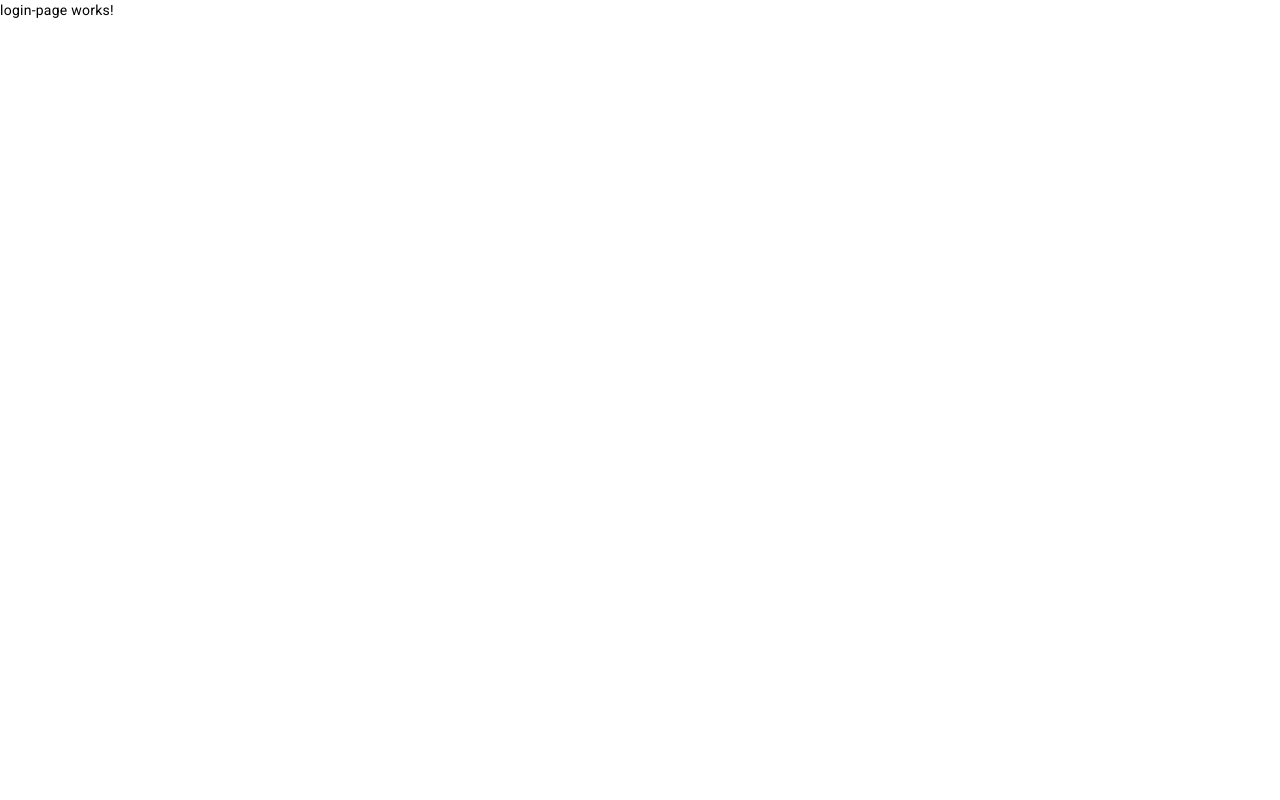
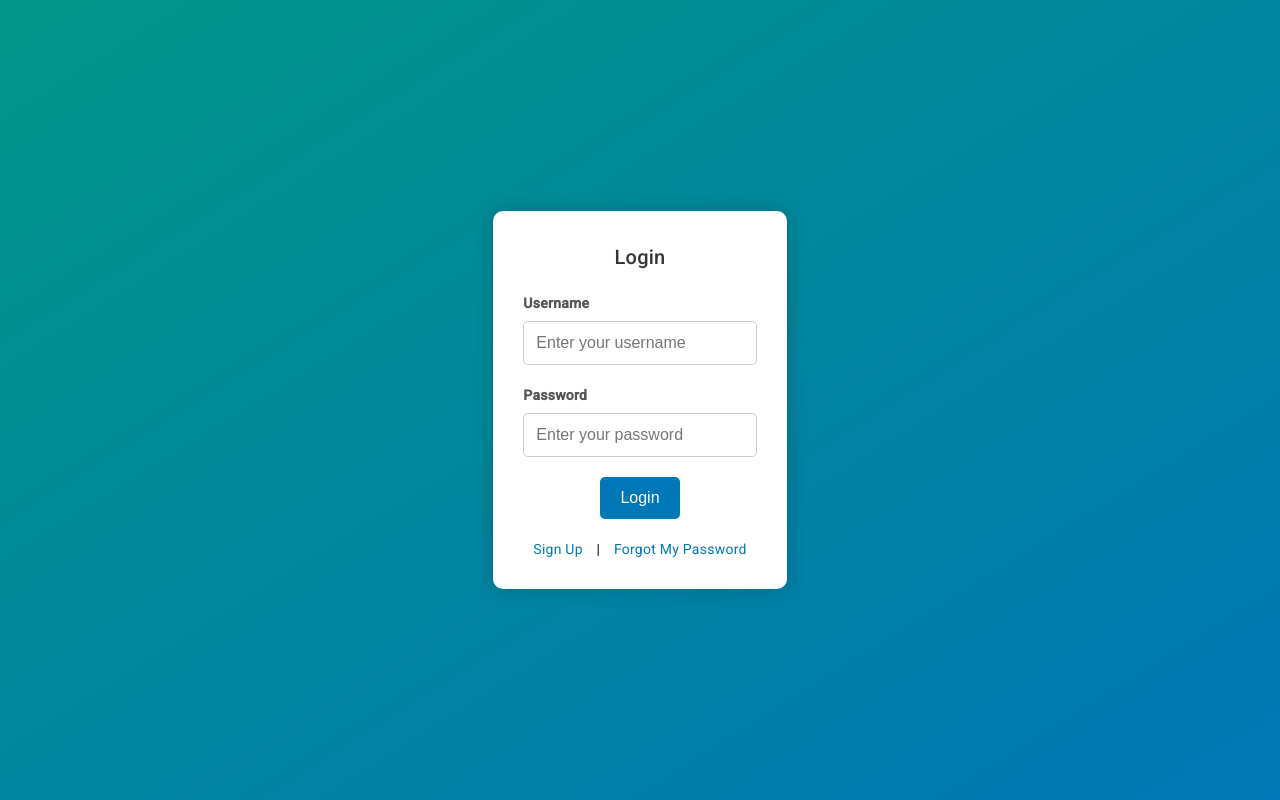
Before and after one commit to VladBradea/Tehnologii-Web, an Angular app in the folder Frontend/quiz-grade-management-system/: page /login-page in a window 1280 px wide. Built offline with nearby package versions, Linux system fonts and the light colour scheme.

Commit message:
made the login and signup pages

```diff
--- a/Frontend/quiz-grade-management-system/src/app/first-page/test-component.component.css
+++ b/Frontend/quiz-grade-management-system/src/app/first-page/test-component.component.css
@@ -45,6 +45,8 @@ body {
   margin-left: auto;
 }
 
+
+
 .openai-footer {
   background-color: #1e1e1e;
   color: white;
@@ -54,3 +56,57 @@ body {
   bottom: 0;
   width: 100%;
 }
+
+/* Animated background */
+.animated-background {
+  position: fixed;
+  top: 0;
+  left: 0;
+  width: 100%;
+  height: 100%;
+  background: linear-gradient(45deg, #333333, #3CA74D);
+  background-size: 400% 400%;
+  animation: backgroundAnimation 10s infinite;
+  z-index: -1; /* Push the background to the back */
+}
+
+@keyframes backgroundAnimation {
+  0% {
+      background-position: 0% 50%;
+  }
+  50% {
+      background-position: 100% 50%;
+  }
+  100% {
+      background-position: 0% 50%;
+  }
+}
+
+.openai-header {
+  /* Header styles */
+  position: relative;
+  z-index: 1; /* Keep the header on top */
+}
+
+
+.content-container {
+  background-color: #e9010100; /* Gray background color */
+  display: flex;
+  justify-content: center;
+  align-items: center;
+  min-height: 100vh;
+  position: fixed;
+  top: 0;
+  left: 0;
+  right: 0;
+  bottom: 0;
+}
+
+.content {
+  text-align: center; /* Center the content within the container */
+  padding: 20px;
+  background-color: rgba(255, 247, 247, 0.478); /* Set the background color of the content to white */
+  z-index: 1; /* Bring the content to the front */
+  max-width: 800px; /* Set a maximum width for the content */
+  width: 100%; /* Ensure the content expands to fill the container vertically */
+}
--- a/Frontend/quiz-grade-management-system/src/app/first-page/test-component.component.html
+++ b/Frontend/quiz-grade-management-system/src/app/first-page/test-component.component.html
@@ -6,6 +6,9 @@
     <link rel="stylesheet" href="test-component.component.css">
 </head>
 <body>
+    <div class="animated-background">
+        <div class="stars"></div> <!-- Add stars to the background -->
+    </div> <!-- Add this div for the background -->
     <header class="openai-header">
         <nav>
             <ul class="nav-menu">
@@ -20,12 +23,14 @@
         </nav>
     </header>
 
-    <main>
-        <section class="content">
-            <h1>Welcome to Quiz grade management system</h1>
-            <p>Your content goes here.</p>
-        </section>
-    </main>
+    <div class="content-container">
+        <main>
+            <section class="content">
+                <h1>Welcome to Quiz grade management system</h1>
+                <p> Some text..</p>
+            </section>
+        </main>
+    </div>
 
     <footer class="openai-footer">
         <p>&copy; 2023 Your Company. All rights reserved.</p>
--- a/Frontend/quiz-grade-management-system/src/app/login-page/login-page.component.css
+++ b/Frontend/quiz-grade-management-system/src/app/login-page/login-page.component.css
@@ -0,0 +1,75 @@
+body {
+    display: flex;
+    justify-content: center;
+    align-items: center;
+    height: 100vh;
+    margin: 0;
+    background: linear-gradient(to bottom right, #009688, #0077b6);
+}
+
+.login-container {
+    background-color: #fff;
+    box-shadow: 0px 0px 20px rgba(0, 0, 0, 0.2);
+    padding: 30px; /* Increased container padding */
+    border-radius: 10px;
+    text-align: center;
+}
+
+.login-container h2 {
+    margin: 0 0 20px;
+    color: #333;
+}
+
+.input-container {
+    text-align: left;
+    margin: 0 0 20px;
+}
+
+label {
+    display: block;
+    margin: 0 0 8px;
+    font-weight: 600;
+    color: #555;
+}
+
+.input-container input {
+    width: 100%;
+    padding: 12px;
+    border: 1px solid #ccc;
+    border-radius: 5px;
+    font-size: 16px;
+    box-sizing: border-box;
+}
+
+button {
+    background: #0077b6;
+    color: #fff;
+    border: none;
+    border-radius: 5px;
+    padding: 12px 20px;
+    font-size: 16px;
+    cursor: pointer;
+    transition: background 0.3s ease;
+}
+
+button:hover {
+    background: #005a8d;
+}
+
+button:focus {
+    outline: none;
+}
+
+.options {
+    margin-top: 20px;
+}
+
+.options a {
+    text-decoration: none;
+    color: #0077b6;
+    margin: 0 10px;
+}
+
+.options a:hover {
+    text-decoration: underline;
+}
--- a/Frontend/quiz-grade-management-system/src/app/login-page/login-page.component.html
+++ b/Frontend/quiz-grade-management-system/src/app/login-page/login-page.component.html
@@ -1 +1,28 @@
-<p>login-page works!</p>
+<!DOCTYPE html>
+<html lang="en">
+<head>
+    <meta charset="UTF-8">
+    <meta name="viewport" content="width=device-width, initial-scale=1.0">
+    <link rel="stylesheet" href="login-page.component.css">
+    <title>Login Page</title>
+</head>
+<body>
+    <div class="login-container">
+        <h2>Login</h2>
+        <form>
+            <div class="input-container">
+                <label for="username">Username</label>
+                <input type="text" id="username" name="username" placeholder="Enter your username" required>
+            </div>
+            <div class="input-container">
+                <label for="password">Password</label>
+                <input type="password" id="password" name="password" placeholder="Enter your password" required>
+            </div>
+            <button type="submit">Login</button>
+        </form>
+        <div class="options">
+            <a href="/signup-page">Sign Up</a> | <a href="#">Forgot My Password</a>
+        </div>
+    </div>
+</body>
+</html>
--- a/Frontend/quiz-grade-management-system/src/app/signup-page/signup-page.component.css
+++ b/Frontend/quiz-grade-management-system/src/app/signup-page/signup-page.component.css
@@ -0,0 +1,78 @@
+body {
+    display: flex;
+    justify-content: center;
+    align-items: center;
+    height: 100vh;
+    margin: 0;
+    background: linear-gradient(to bottom right, #009688, #0077b6);
+}
+
+.signup-container {
+    background-color: #fff;
+    box-shadow: 0px 0px 20px rgba(0, 0, 0, 0.2);
+    padding: 30px; /* Increased container padding */
+    border-radius: 10px;
+    text-align: center;
+}
+
+.signup-container h2 {
+    margin: 0 0 20px;
+    color: #333;
+}
+
+.input-container {
+    text-align: left;
+    margin: 0 0 20px;
+}
+
+label {
+    display: block;
+    margin: 0 0 8px;
+    font-weight: 600;
+    color: #555;
+}
+
+.input-container input {
+    width: 100%;
+    padding: 12px;
+    border: 1px solid #ccc;
+    border-radius: 5px;
+    font-size: 16px;
+    box-sizing: border-box;
+}
+
+button {
+    background: #0077b6;
+    color: #fff;
+    border: none;
+    border-radius: 5px;
+    padding: 12px 20px;
+    font-size: 16px;
+    cursor: pointer;
+    transition: background 0.3s ease;
+}
+
+button:hover {
+    background: #005a8d;
+}
+
+button:focus {
+    outline: none;
+}
+
+.options {
+    margin-top: 20px;
+}
+
+.options p {
+    margin: 0;
+}
+
+.options a {
+    text-decoration: none;
+    color: #0077b6;
+}
+
+.options a:hover {
+    text-decoration: underline;
+}
--- a/Frontend/quiz-grade-management-system/src/app/signup-page/signup-page.component.html
+++ b/Frontend/quiz-grade-management-system/src/app/signup-page/signup-page.component.html
@@ -1 +1,36 @@
-<p>signup-page works!</p>
+<!DOCTYPE html>
+<html lang="en">
+<head>
+    <meta charset="UTF-8">
+    <meta name="viewport" content="width=device-width, initial-scale=1.0">
+    <link rel="stylesheet" href="signup-page.component.css">
+    <title>Sign Up Page</title>
+</head>
+<body>
+    <div class="signup-container">
+        <h2>Sign Up</h2>
+        <form>
+            <div class="input-container">
+                <label for="first name">First name</label>
+                <input type="text" id="first name" name="first name" placeholder="Enter your first name" required>
+            </div>
+            <div class="input-container">
+                <label for="last name">Last name</label>
+                <input type="text" id="last name" name="last name" placeholder="Enter your last name" required>
+            </div>
+            <div class="input-container">
+                <label for="email">Email</label>
+                <input type="email" id="email" name="email" placeholder="Enter your email" required>
+            </div>
+            <div class="input-container">
+                <label for="password">Password</label>
+                <input type="password" id="password" name="password" placeholder="Enter your password" required>
+            </div>
+            <button type="submit">Sign Up</button>
+        </form>
+        <div class="options">
+            <p>Already have an account? <a href="/login-page">Login</a></p>
+        </div>
+    </div>
+</body>
+</html>
```
